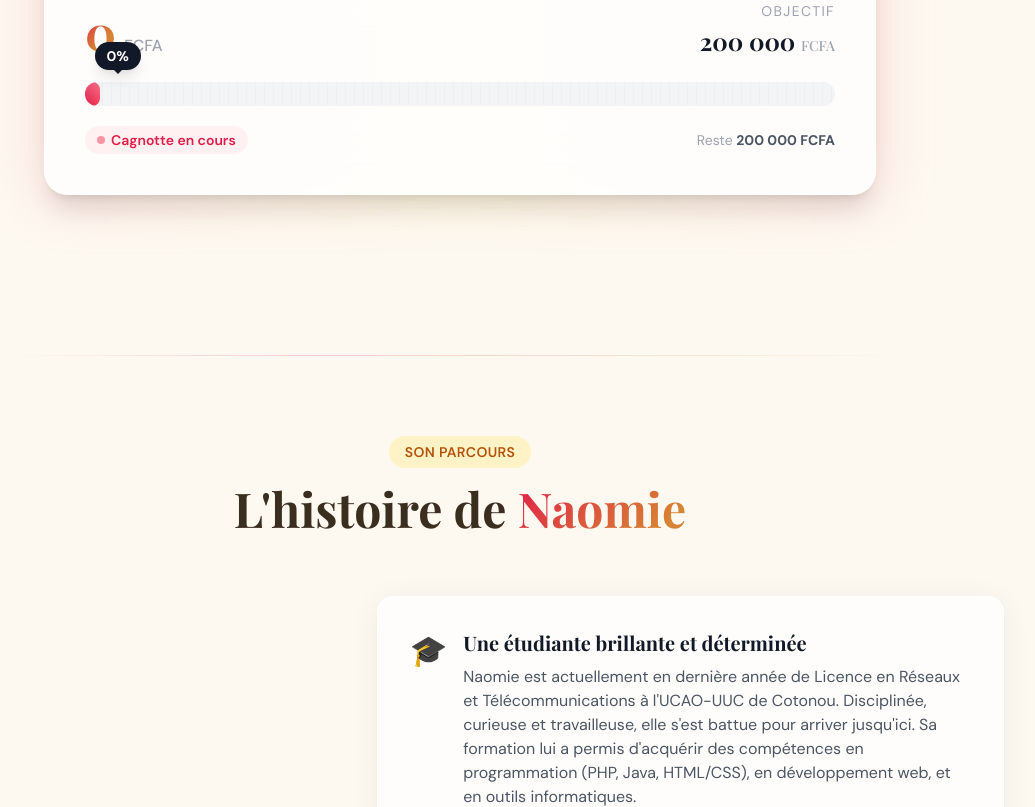
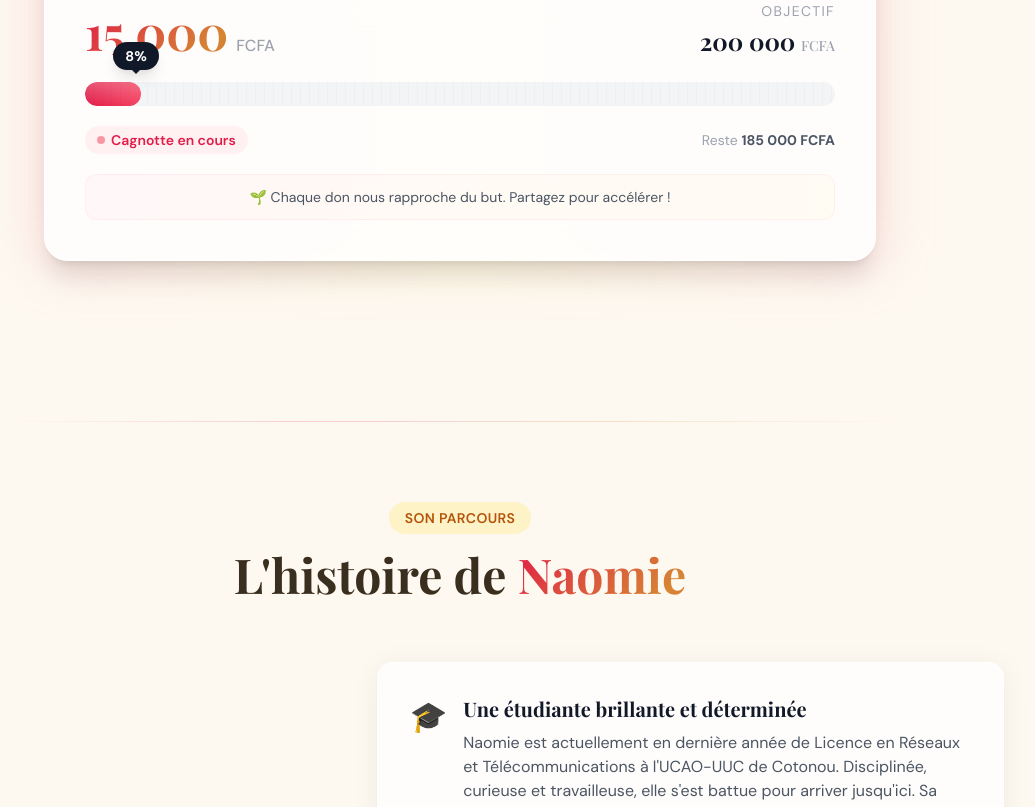
Before and after one commit to Gigi2k5/cagnotte-naomie, a React (Vite) app: page / in a window 1280 px wide. Shown: the part 941-1748 px from the top of the page, without its empty margins (180-1215 px from the left). Built offline with nearby package versions, Linux system fonts and the light colour scheme; a web font is replaced by a local one.

Commit message:
Update currentAmount to 15000

```diff
--- a/src/App.jsx
+++ b/src/App.jsx
@@ -7,7 +7,7 @@ const CONFIG = {
   formation: "Licence 3 en Réseaux & Télécommunications",
   university: "UCAO-UUC, Cotonou",
   goal: 200000,
-  currentAmount: 0,        // ← MODIFIE CE CHIFFRE pour mettre à jour la cagnotte (ex: 75000)
+  currentAmount: 15000,        // ← MODIFIE CE CHIFFRE pour mettre à jour la cagnotte (ex: 75000)
   currency: "FCFA",
   pcName: "HP EliteBook 840 G5",
   pcPrice: "200 000 FCFA",
```
